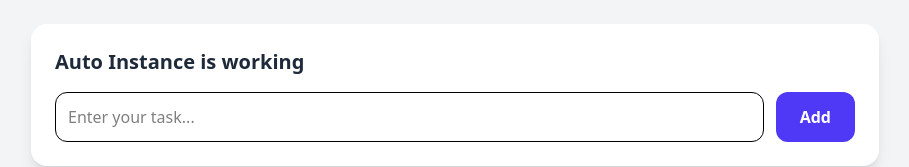
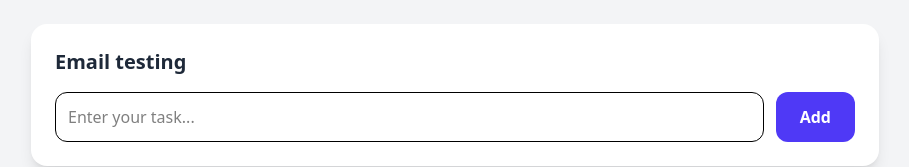
Before and after one commit to Venkatesh0768/docker-practice, a React (Vite) app in the folder frontend/: page / in a window 1280 px wide. Shown: the top 167 px of the page, without its empty margins (185-1094 px from the left). Built offline with nearby package versions, Linux system fonts and the light colour scheme; no server answers.

Commit message:
Change heading text from 'Auto Instance is working' to 'Email testing'

```diff
--- a/frontend/src/pages/TodoPage.jsx
+++ b/frontend/src/pages/TodoPage.jsx
@@ -54,7 +54,7 @@ const TodoPage = () => {
         {/* CREATE TODO CARD */}
         <div className="p-6 mb-8 bg-white shadow-lg rounded-2xl">
           <h2 className="mb-4 text-xl font-semibold text-gray-800">
-            Auto Instance is working
+            Email testing
           </h2>
 
           <form onSubmit={handleAddTodo} className="flex gap-3">
```
